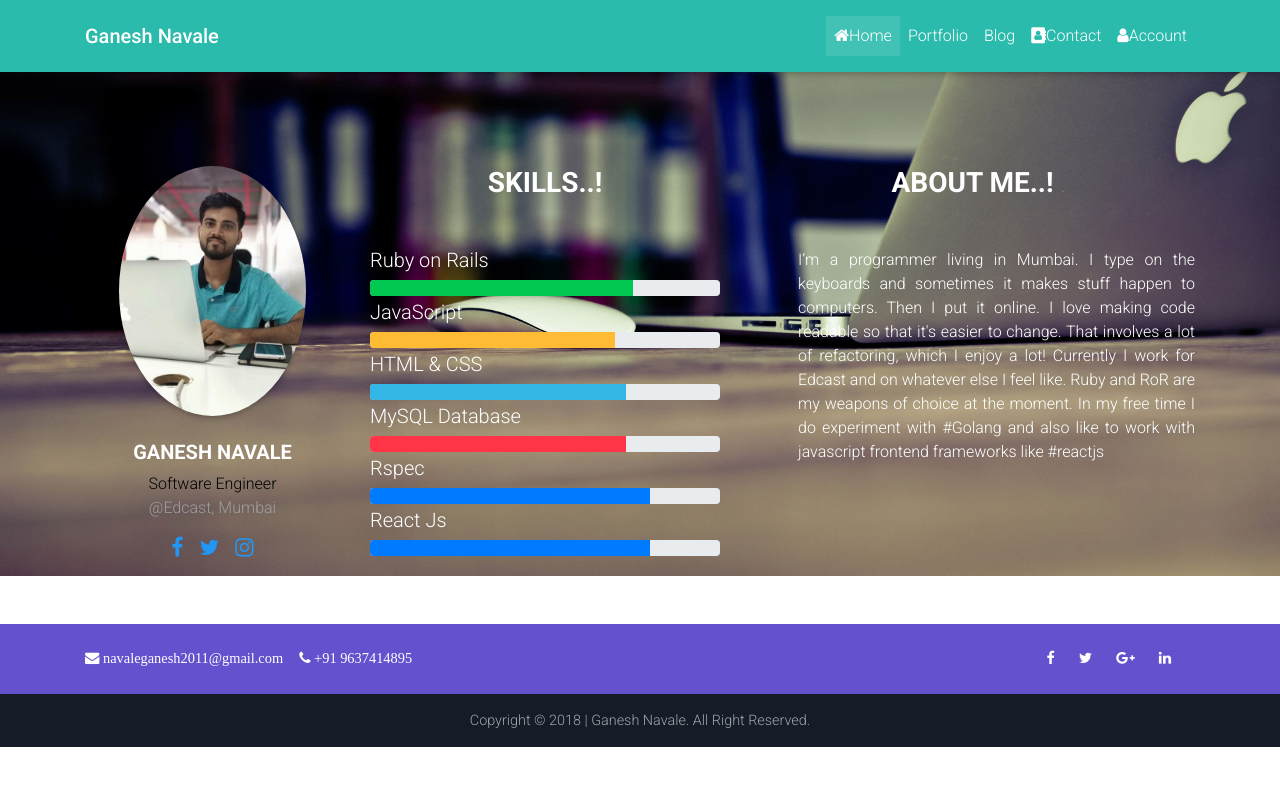
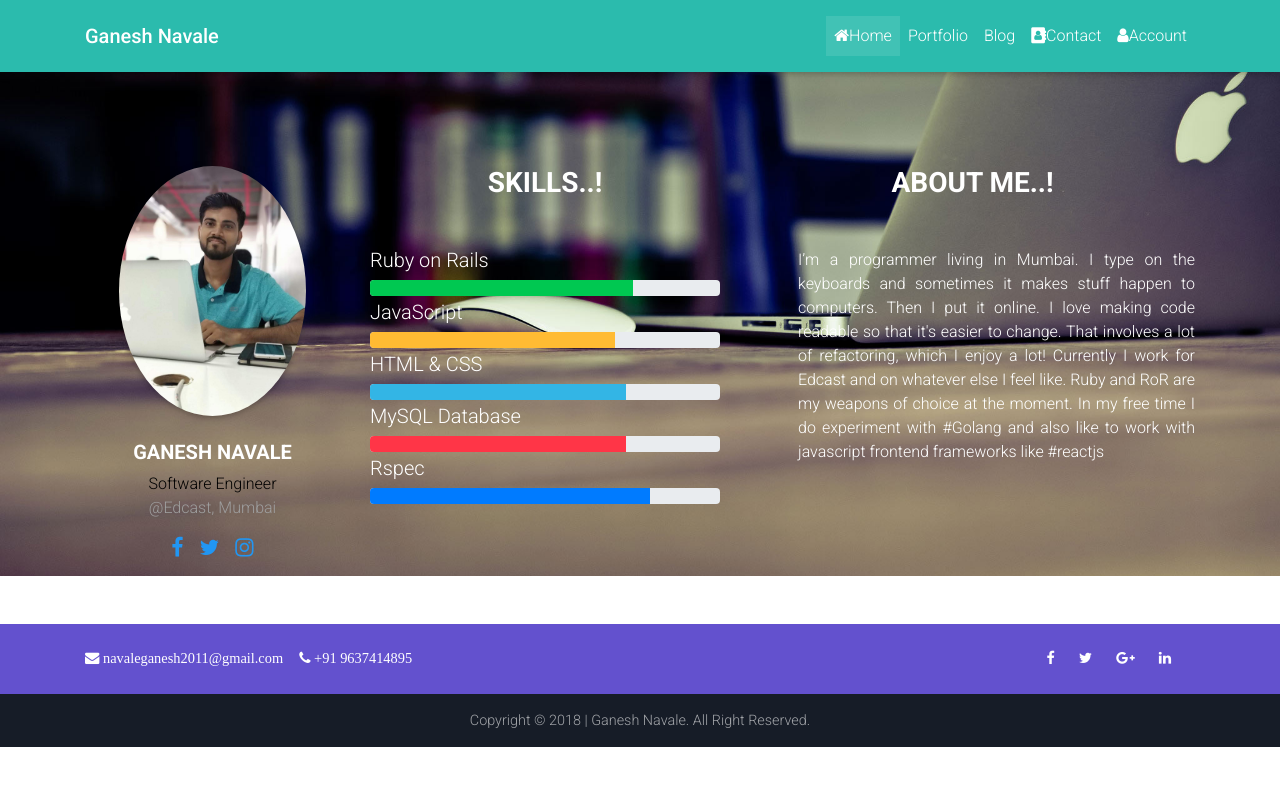
Before and after one commit to GaneshNavale/react_portfolio, a React (Create React App) app: page / in a window 1280 px wide. Shown: the top 786 px of the page. Built offline with nearby package versions, Linux system fonts and the light colour scheme.

Commit message:
remove react from skills

```diff
--- a/src/components/Home.js
+++ b/src/components/Home.js
@@ -42,8 +42,6 @@ class Home extends Component {
                 <Progress className="" color="danger" value={73}></Progress>
                 <h5 className="mt-1">Rspec</h5>
                 <Progress className="" value={80}></Progress>
-                <h5 className="mt-1">React Js</h5>
-                <Progress className="" color="yellow" value={80}></Progress>
               </p>
             </Col>
             <Col lg="5" md="12" className="mb-lg-0 mt-5 text-left">
```
